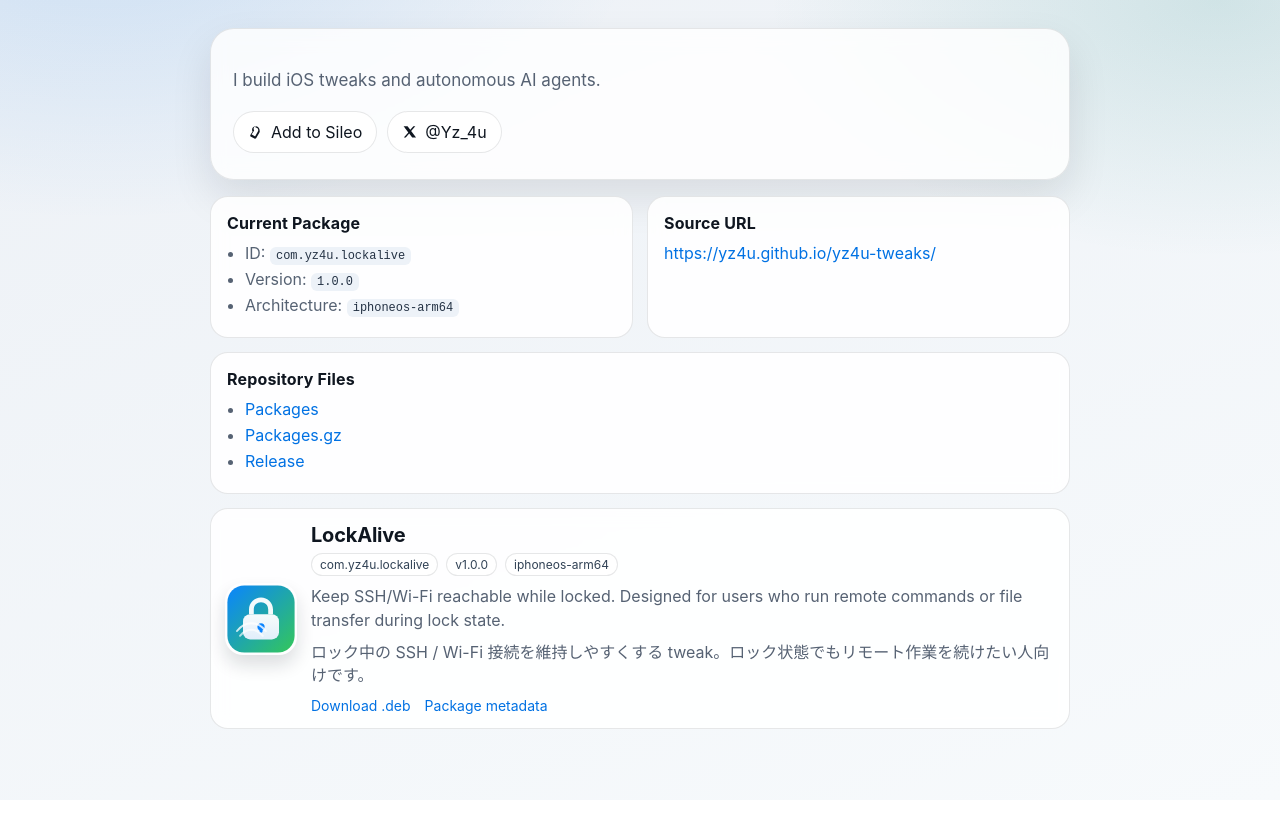
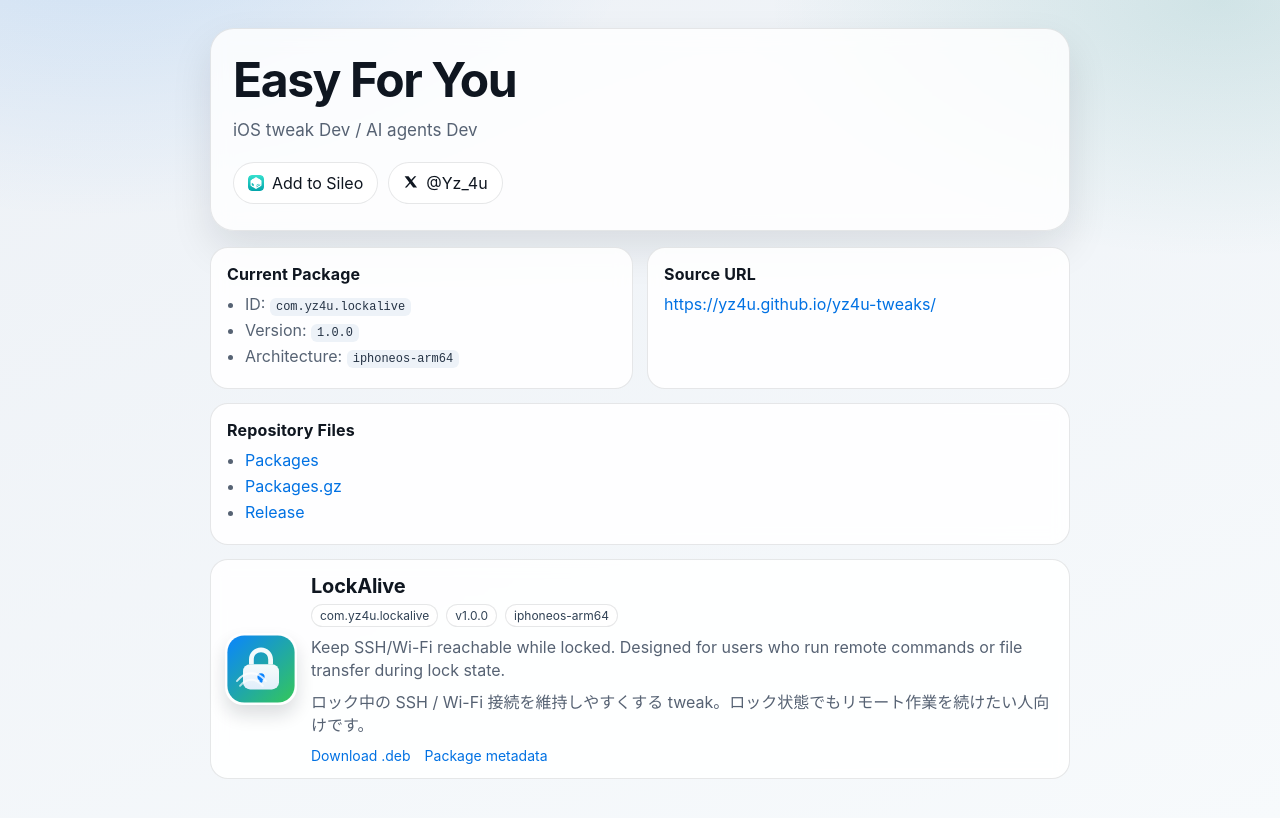
Before and after one commit to Yz4u/yz4u-tweaks, a plain HTML site: page index.html in a window 1280 px wide. Drawn offline with Linux system fonts and the light colour scheme.

Commit message:
Update hero copy and use web Sileo icon

```diff
--- a/index.html
+++ b/index.html
@@ -40,6 +40,12 @@
       box-shadow: 0 18px 40px rgba(12, 19, 34, 0.1);
       backdrop-filter: blur(10px);
     }
+    .hero-title {
+      margin: 0;
+      font-size: clamp(30px, 7vw, 48px);
+      line-height: 1.05;
+      letter-spacing: -0.03em;
+    }
     .lead {
       margin: 12px 0 0;
       color: var(--muted);
@@ -74,6 +80,12 @@
       height: 15px;
       display: block;
       fill: currentColor;
+    }
+    .btn-icon {
+      width: 16px;
+      height: 16px;
+      display: block;
+      border-radius: 4px;
     }
     .grid {
       display: grid;
@@ -176,12 +188,11 @@
 <body>
   <main>
     <section class="hero">
-      <p class="lead">I build iOS tweaks and autonomous AI agents.</p>
+      <h1 class="hero-title">Easy For You</h1>
+      <p class="lead">iOS tweak Dev / AI agents Dev</p>
       <div class="actions">
         <a class="btn" href="sileo://source/https://yz4u.github.io/yz4u-tweaks/">
-          <svg viewBox="0 0 24 24" aria-hidden="true">
-            <path d="M12 2c-3 0-5.5 2.4-5.5 5.4c0 1 .3 2 .8 2.8L4 15.4c-.8 1.1-.4 2.6.8 3.3l5.5 3c1 .6 2.3.2 2.9-.8l4.9-8.5c.5-.8.7-1.7.7-2.6C18.8 5 15.8 2 12 2zm0 2.1c2.4 0 4.4 1.9 4.4 4.2c0 .6-.1 1.2-.4 1.8l-4.5 7.8c-.1.2-.3.3-.5.1l-4.9-2.7c-.2-.1-.2-.3-.1-.5l3.6-5.5c.3-.4.2-.9 0-1.3c-.4-.6-.6-1.3-.6-2.1c0-1.9 1.4-3.8 3.9-3.8z"></path>
-          </svg>
+          <img class="btn-icon" src="./assets/sileo-icon.png" alt="Sileo">
           Add to Sileo
         </a>
         <a class="btn" href="https://x.com/Yz_4u" target="_blank" rel="noopener noreferrer">
```
Also changed, not shown: assets/sileo-icon.png (added).
